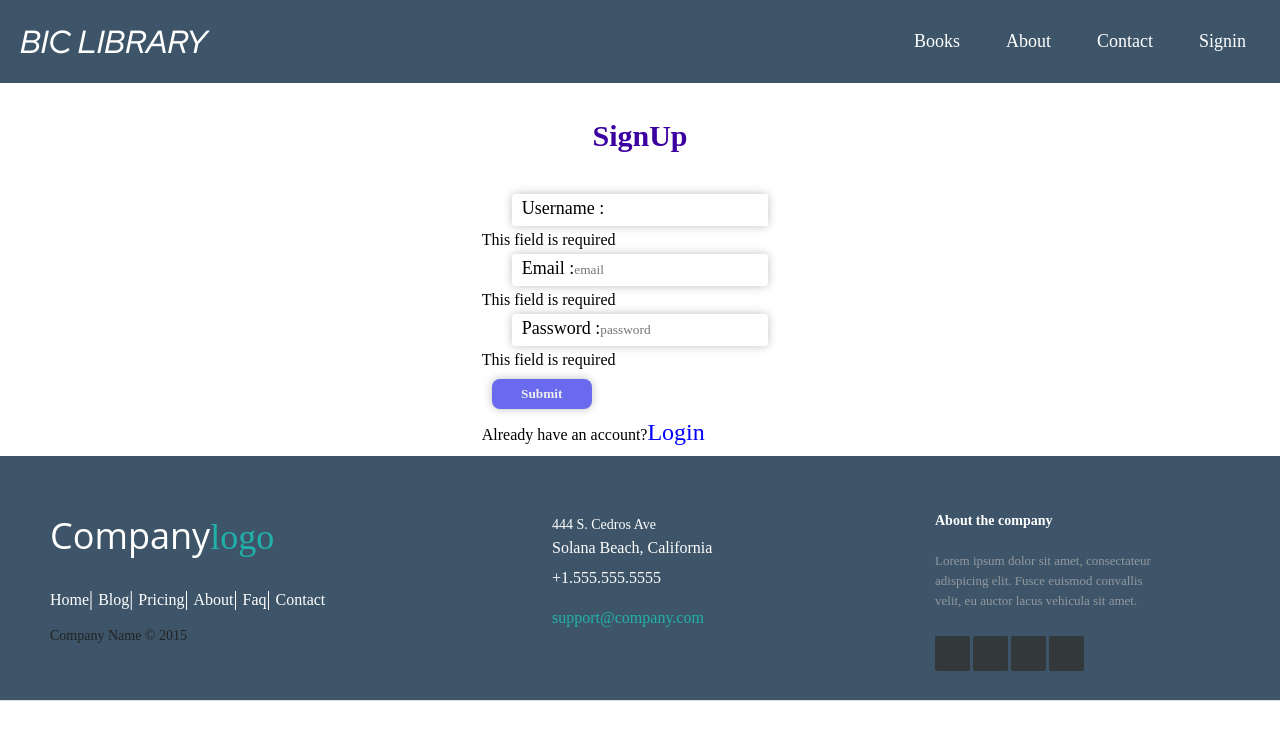
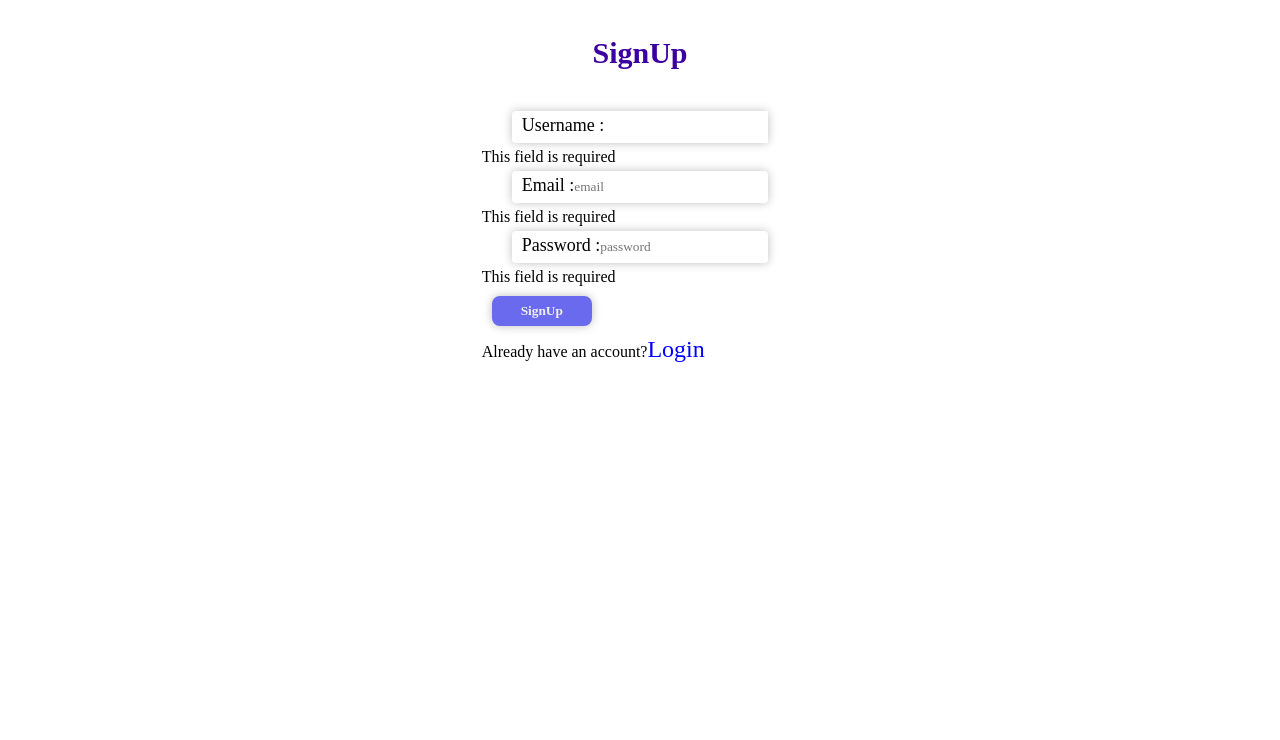
Before and after one commit to AbdoulIdriss/AbdoulIdriss.github.io, an Angular app: page /signup in a window 1280 px wide. Shown: the top 740 px of the page. Built offline with nearby package versions, Linux system fonts and the light colour scheme.

Commit message:
Cretaed a navbar and footer service to decide where it'll appear and not

```diff
--- a/src/app/app.component.html
+++ b/src/app/app.component.html
@@ -2,4 +2,4 @@
 
 <router-outlet></router-outlet>
 
-<app-footer></app-footer>
+<!-- <app-footer></app-footer> -->
--- a/src/app/app.module.ts
+++ b/src/app/app.module.ts
@@ -1,6 +1,6 @@
 import { NgModule } from '@angular/core';
 import { BrowserModule } from '@angular/platform-browser';
-import { FontAwesomeModule, FaIconLibrary } from '@fortawesome/angular-fontawesome'
+// import { FontAwesomeModule, FaIconLibrary } from '@fortawesome/angular-fontawesome'
 
 import { AppRoutingModule } from './app-routing.module';
 import { AppComponent } from './app.component';
@@ -11,6 +11,7 @@ import { BooksComponent } from './books/books.component';
 import { LibraryComponent } from './library/library.component';
 import { SigninComponent } from './signin/signin.component';
 import { SignupComponent } from './signup/signup.component';
+import { FaIconLibrary } from '@fortawesome/angular-fontawesome';
 
 @NgModule({
   declarations: [
@@ -26,7 +27,7 @@ import { SignupComponent } from './signup/signup.component';
   imports: [
     BrowserModule,
     AppRoutingModule,
-    FontAwesomeModule
+    // FontAwesomeModule
   ],
   providers: [],
   bootstrap: [AppComponent]
--- a/src/app/books/books.component.html
+++ b/src/app/books/books.component.html
@@ -29,9 +29,9 @@
 
                             <div class="buttons">
 
-                                <button class="read" type="button"> read more</button>
+                                <button class="read" type="button"> read</button>
 
-                                <button routerLink="['/library', bookInModal.id]" class="Add" type="button"> + </button>
+                                <!-- <button routerLink="['/library', bookInModal.id]" class="Add" type="button"> + </button> -->
 
                             </div>
 
--- a/src/app/books/books.component.scss
+++ b/src/app/books/books.component.scss
@@ -93,12 +93,12 @@
               .read {
                 margin: 5px;
                 margin-left: 2rem;
-                padding: 5px;
+                padding: 5px 10px;
                 border-radius: 10px;
               }
               .Add{
-                border-radius: 20px;
-                padding: 10px;
+                // border-radius: 20px;
+                // padding: 10px;
               }
             }
           }
--- a/src/app/navbar/navbar.component.html
+++ b/src/app/navbar/navbar.component.html
@@ -1,4 +1,4 @@
-<nav class="navbar">
+<nav *ngIf="navAndFoot.visible" class="navbar">
     <!-- LOGO -->
     <div class="logo"> <a href="/">BIC LIBRARY </a></div>
     <!-- <div class="logo"> <a href="/">Home</a> </div> -->
--- a/src/app/navbar/navbar.component.ts
+++ b/src/app/navbar/navbar.component.ts
@@ -1,4 +1,5 @@
 import { Component } from '@angular/core';
+import { NavandfootService } from '../Services/navandfoot.service';
 
 @Component({
   selector: 'app-navbar',
@@ -7,4 +8,5 @@ import { Component } from '@angular/core';
 })
 export class NavbarComponent {
 
+  constructor (public navAndFoot: NavandfootService){}
 }
--- a/src/app/signin/signin.component.ts
+++ b/src/app/signin/signin.component.ts
@@ -2,6 +2,7 @@ import { Component, OnInit } from '@angular/core';
 import { FormBuilder, FormControl, FormGroup, Validators } from '@angular/forms';
 import { Router } from '@angular/router';
 import { AuthService } from '../Services/auth.service';
+import { NavandfootService } from '../Services/navandfoot.service';
 
 
 @Component({
@@ -18,7 +19,7 @@ export class SigninComponent implements OnInit{
 
   formBuilder = new FormBuilder(); //Always initialize form builder by using this method for forms
 
- constructor(  private authService:AuthService, private router:Router) {}
+ constructor(  private authService:AuthService, private router:Router, public navAndFoot: NavandfootService) {}
 
   ngOnInit():void {
 
@@ -36,6 +37,9 @@ export class SigninComponent implements OnInit{
       ])
 
     })
+
+    this.navAndFoot.hide();
+
   }
 
   onSubmit(){
@@ -48,14 +52,14 @@ export class SigninComponent implements OnInit{
 
     if (checkMail) {
 
-    // this.router.navigate[('dashboard')]
+    // this.router.navigate[('books')]
 
     } else {
 
       alert('info does not match');
     }
 
-
   }
 
+
 }
--- a/src/app/signup/signup.component.html
+++ b/src/app/signup/signup.component.html
@@ -72,7 +72,7 @@
 
         <div class ="">
 
-            <button type="submit" >Submit</button>
+            <button type="submit" >SignUp</button>
 
         </div>
 
--- a/src/app/signup/signup.component.ts
+++ b/src/app/signup/signup.component.ts
@@ -2,6 +2,7 @@ import { Component } from '@angular/core';
 import { FormBuilder, FormControl, FormGroup, Validators } from '@angular/forms';
 import { Router } from '@angular/router';
 import { AuthService } from '../Services/auth.service';
+import { NavandfootService } from '../Services/navandfoot.service';
 
 
 @Component({
@@ -18,12 +19,11 @@ export class SignupComponent {
 
   formBuilder = new FormBuilder(); //Always initialize form builder by using this method for forms
 
- constructor( private authService: AuthService, private router:Router) {} //cretad a private constructor for the form builder which
-  // will be accesbile accesible only in the form
+ constructor( private authService: AuthService, private router:Router, private navAndFoot: NavandfootService) {}
 
+  //here i created a method containing our form and validations requirements
   ngOnInit():void
-  { //here i created a method containing our form and validations requirements
-
+  {
     this.updatedForm = this.formBuilder.group({
 
       username : new FormControl('', [
@@ -43,6 +43,9 @@ export class SignupComponent {
       ])
 
     })
+
+    this.navAndFoot.hide();
+
   }
 
   onSubmit(){
@@ -55,7 +58,7 @@ export class SignupComponent {
 
     } else {
 
-      this.router.navigate(['dashboard']);
+      this.router.navigate(['books']);
     }
 
   }
```
Also changed, not shown: 1 other file (tests, documents, lock files or other folders).
